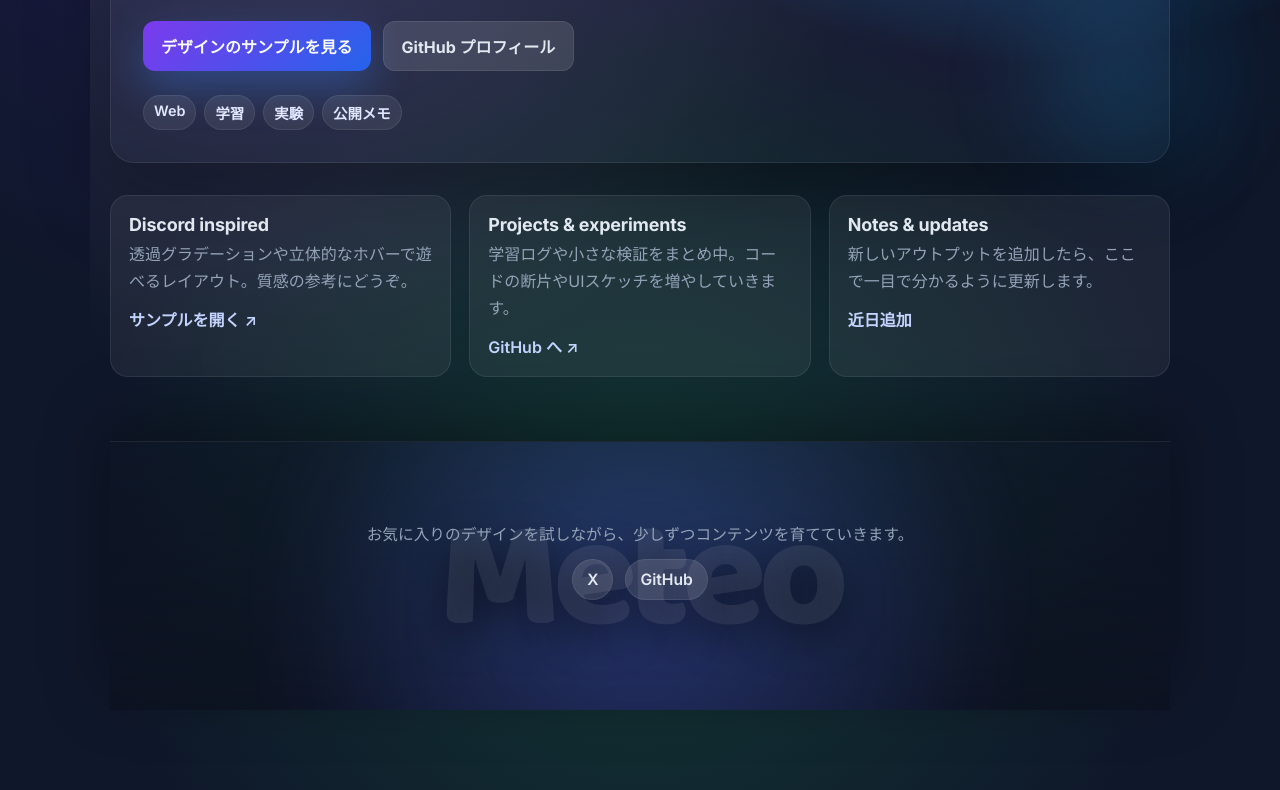
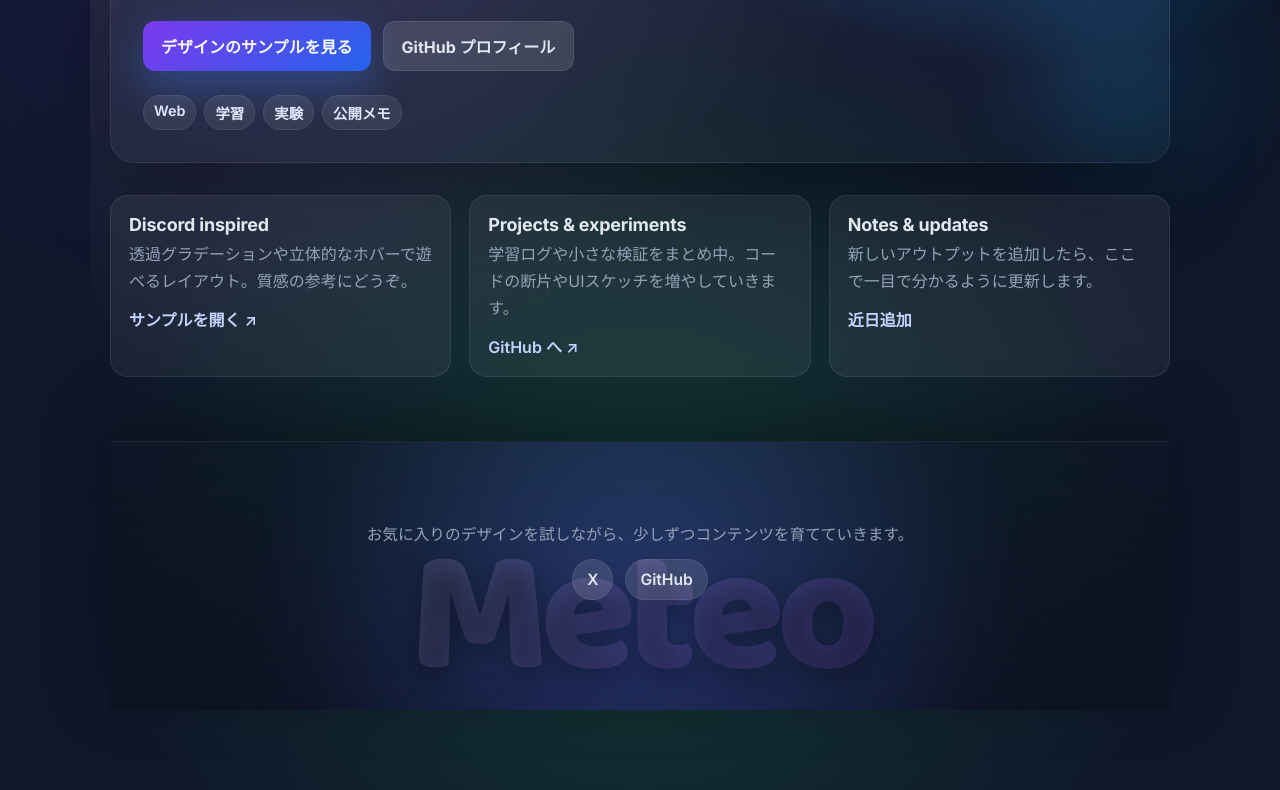
Before and after one commit to meteosimaji/meteosimaji.github.io, a plain HTML site: page index.html in a window 1280 px wide. Shown: the part 517-1307 px from the top of the page. Drawn offline with Linux system fonts and the light colour scheme.

Commit message:
Adjust footer Meteo word styling

```diff
--- a/index.html
+++ b/index.html
@@ -335,15 +335,20 @@
       inset: 0;
       display: grid;
       place-items: end center;
+      width: 100%;
       font-family: "Baloo 2", "Inter", system-ui, -apple-system, BlinkMacSystemFont, "Segoe UI", sans-serif;
-      font-size: clamp(4.5rem, 12vw, 10rem);
+      font-size: clamp(4.5rem, 20vw, 11rem);
       font-weight: 800;
       letter-spacing: -0.05em;
-      color: rgba(255, 255, 255, 0.08);
       text-transform: none;
       pointer-events: none;
-      padding-bottom: 8px;
-      text-shadow: 0 14px 40px rgba(0, 0, 0, 0.45);
+      padding-bottom: 14px;
+      line-height: 0.9;
+      background: linear-gradient(135deg, rgba(255, 255, 255, 0.16), rgba(124, 58, 237, 0.22));
+      color: transparent;
+      -webkit-background-clip: text;
+      background-clip: text;
+      text-shadow: 0 8px 26px rgba(0, 0, 0, 0.32);
     }
 
     .footer-glow {
```
